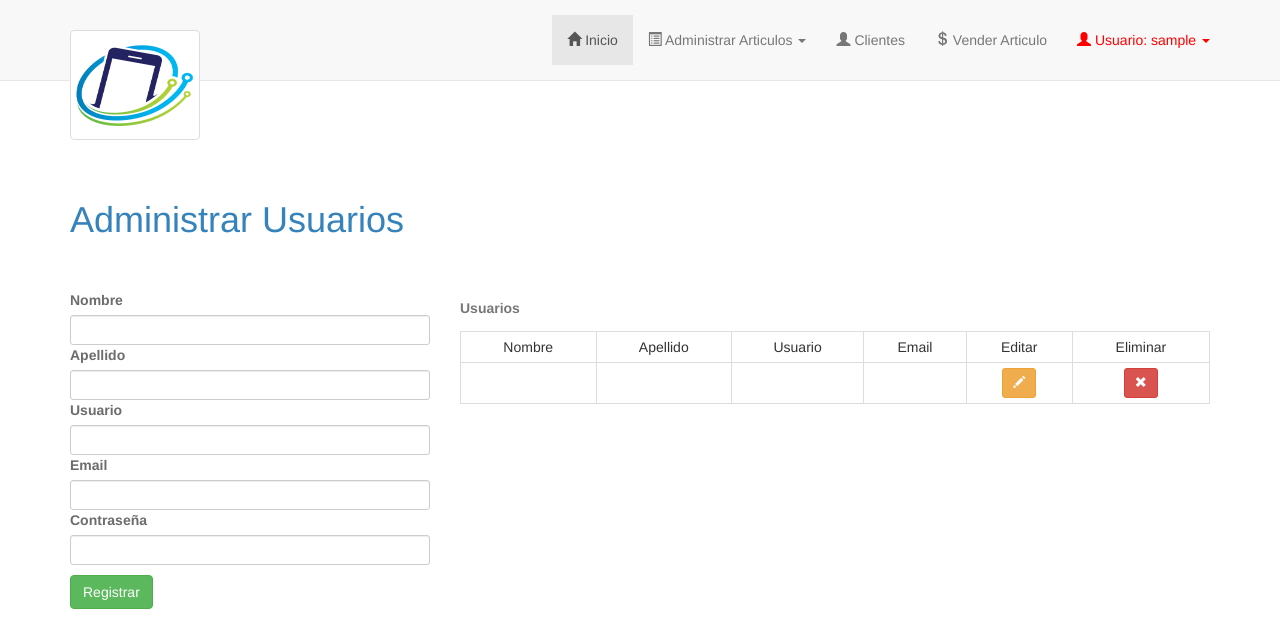
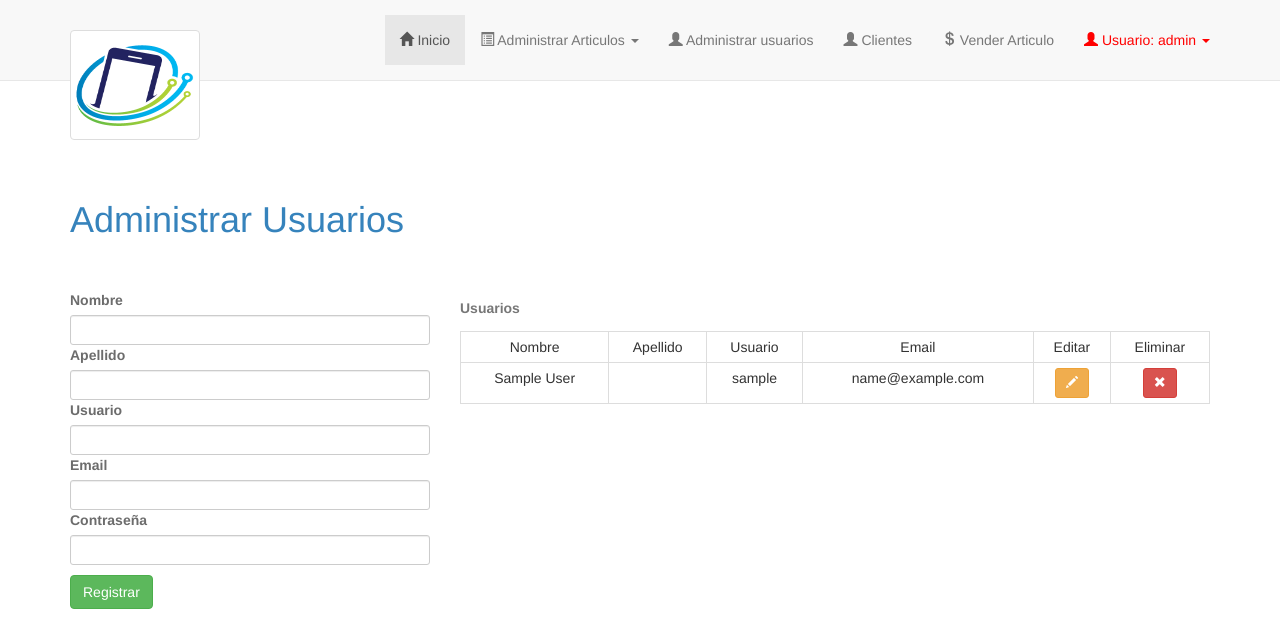
Before and after one commit to RaffyRod/ThinkSmartV1, a PHP site: page /pruebas/vistas/usuarios.php in a window 1280 px wide. Shown: the top 643 px of the page. Run offline with PHP 8.4, Linux system fonts and the light colour scheme; the visitor is signed in with stand-in values (Sample User, id 1).

Commit message:
user show

```diff
--- a/vistas/menu.php
+++ b/vistas/menu.php
@@ -40,6 +40,8 @@
             </li>
 
 
+
+
           </li>
           <li class="dropdown">
             <a href="#" class="dropdown-toggle" data-toggle="dropdown" role="button" aria-haspopup="true" aria-expanded="false"><span class="glyphicon glyphicon-list-alt"></span> Administrar Articulos <span class="caret"></span></a>
@@ -53,7 +55,7 @@
 
 
         <?php
-        if($_SESSION['usuario']=="SYSDEV"):
+        if($_SESSION['usuario']=="SYSDEV" || $_SESSION['usuario']=="admin"):
          ?>
            <li><a href="usuarios.php"><span class="glyphicon glyphicon-user"></span> Administrar usuarios</a>
             </li>
@@ -96,7 +98,7 @@
 <script type="text/javascript">
   $(window).scroll(function() {
     if ($(document).scrollTop() > 150) {
-      $('.logo').height(200);
+      $('.logo').height(120);
 
     }
     else {
--- a/vistas/usuarios.php
+++ b/vistas/usuarios.php
@@ -4,7 +4,7 @@ if(!isset($_SESSION))
         session_start();
     }
 
-      if (isset($_SESSION['usuario'])) {
+      if (isset($_SESSION['usuario']) || $_SESSION['usuario']=='admin') {
 
 
  ?>
@@ -25,15 +25,15 @@ if(!isset($_SESSION))
                   <div class="col-sm-4">
                     <form id="frmRegistro">
                       <label style="color: #6c6c6c">Nombre</label>
-                      <input type="text" class="form-control input-sm" name="nombre"  id="nombre">
+                      <input type="text" class="form-control input-sm" name="nombre" maxlength="15" id="nombre">
                       <label style="color: #6c6c6c">Apellido</label>
-                      <input type="text" class="form-control input-sm" name="apellido"apellido  id="apellido">
+                      <input type="text" class="form-control input-sm" name="apellido"apellido maxlength="15" id="apellido">
                       <label style="color: #6c6c6c">Usuario</label>
-                      <input type="text" class="form-control input-sm" name="usuario" id="usuario" >
+                      <input type="text" class="form-control input-sm" name="usuario" maxlength="12" id="usuario" >
                       <label style="color: #6c6c6c">Email</label>
                       <input type="email" class="form-control input-sm" name="email" id="email" >
                       <label style="color: #6c6c6c">Contraseña</label>
-                      <input type="password" class="form-control input-sm" name="password" id="password" >
+                      <input type="password" class="form-control input-sm" name="password" maxlength="8" id="password" >
                       <p></p>
                       <span class="btn btn-success" id="registro">Registrar <i class="far fa-save"></i></span>
 
--- a/vistas/usuarios/tablaUsuarios.php
+++ b/vistas/usuarios/tablaUsuarios.php
@@ -1,3 +1,24 @@
+<?php
+
+        require_once "../../clases/Conexion.php";
+        //require_once "../../clases/Usuarios.php";
+        $c= new conectar();
+        $conexion=$c->conexion();
+
+        $sql="SELECT id_usuario,
+                      nombre,
+                      apellido,
+                      usuario,
+                      email
+        from  usuarios";
+        $result = mysqli_query($conexion,$sql);
+
+
+
+
+?>
+
+
 <table class="table table-hover table-condensed table-bordered" style="text-align: center;">
     <caption> <label>Usuarios</label> </caption>
     <tr>
@@ -8,11 +29,12 @@
         <td>Editar</td>
         <td>Eliminar</td>
     </tr>
+        <?php   while($ver=mysqli_fetch_row($result)): ?>
     <tr>
-        <td></td>
-        <td></td>
-        <td></td>
-        <td></td>
+        <td><?php echo $ver[1]; ?></td>
+        <td><?php echo $ver[2]; ?></td>
+        <td><?php echo $ver[3]; ?></td>
+        <td><?php echo $ver[4]; ?></td>
         <td>
         <span class="btn btn-warning btn-sm">
           <span class="glyphicon glyphicon-pencil"></span>
@@ -24,4 +46,5 @@
            </span>
       </td>
     </tr>
+        <?php endwhile; ?>
 </table>
```
